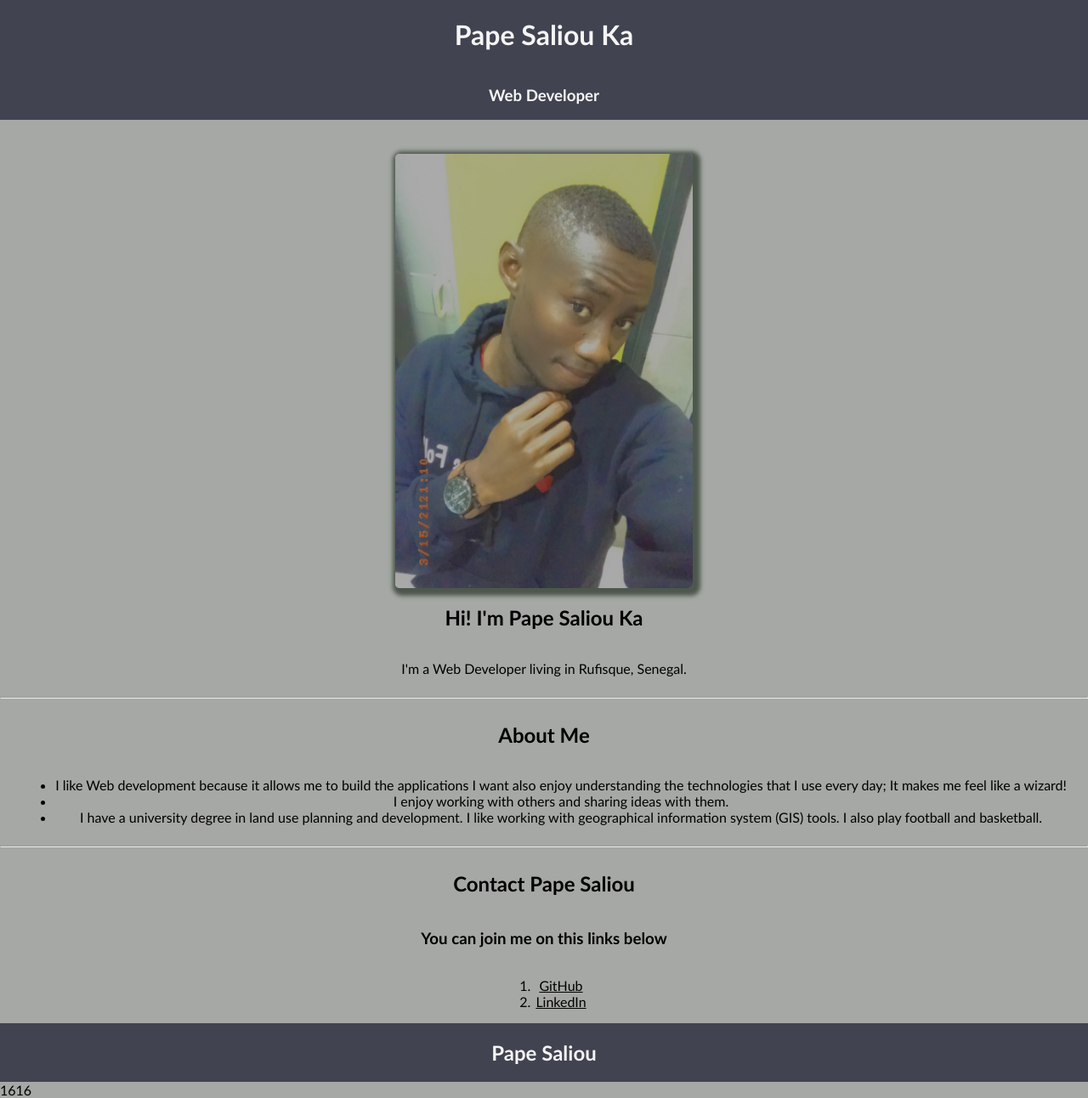
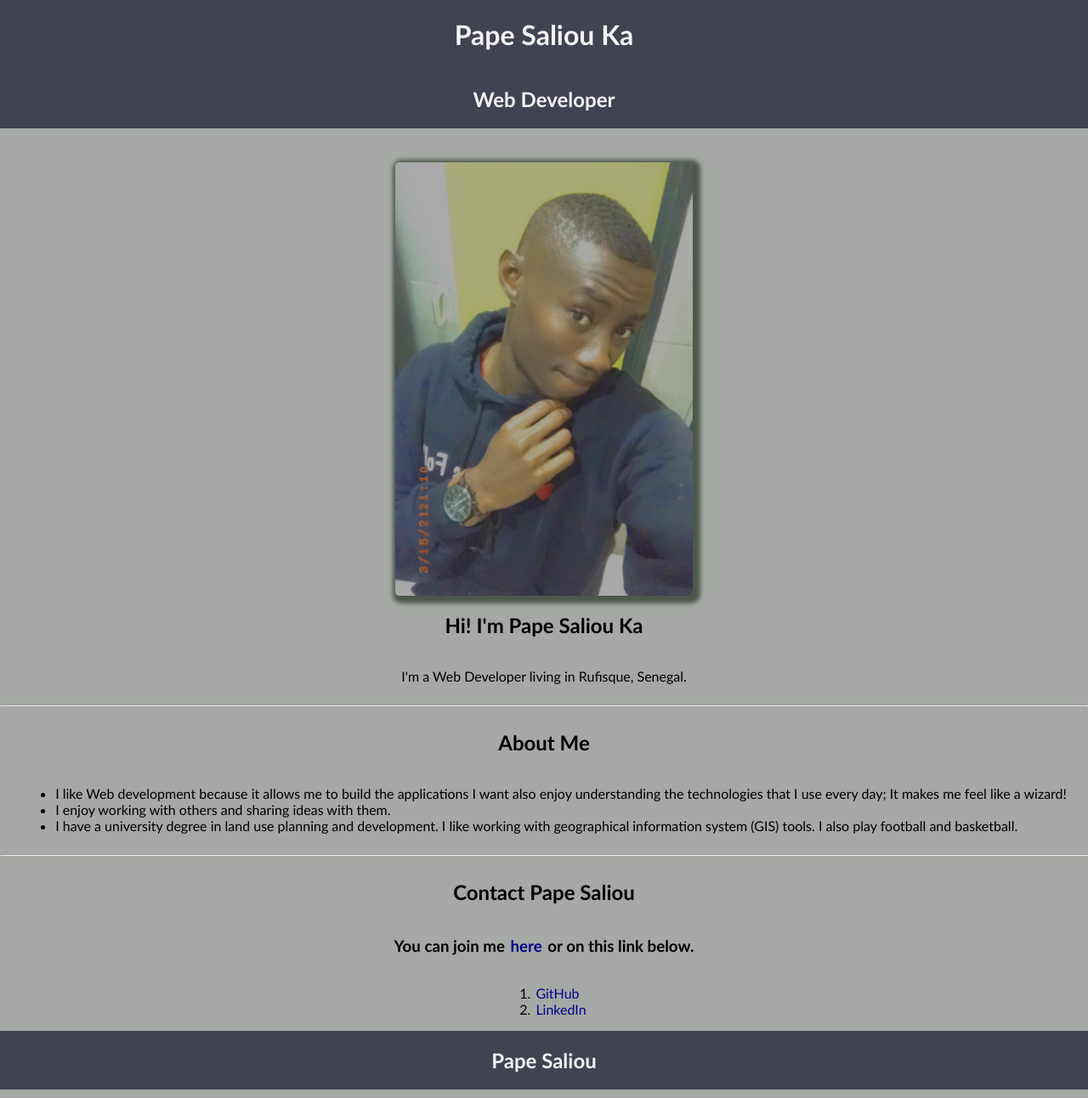
Before and after one commit to papesaliouka/portfolio-Thinkful, a plain HTML site: page index.html in a window 1280 px wide. Shown: the whole page at 85% size. Drawn offline with Linux system fonts and the light colour scheme.

Commit message:
fixing minor changes

```diff
--- a/index.html
+++ b/index.html
@@ -11,7 +11,7 @@
 <body>
     <header>
         <h1 class='text-color'>Pape Saliou Ka</h1>
-        <h3 class='text-color'>Web Developer</h3>
+        <h2 class='text-color'>Web Developer</h2>
     </header>
     <main>
         <!-- Intro section-->
@@ -35,7 +35,7 @@
         <!-- Contact Section-->
         <section>
             <h2>Contact Pape Saliou</h2>
-            <h3>You can join me on this links below</h3>
+            <h3>You can join me <a href="mailto:papesaliouka@gmail.com">here</a> or on this link below.</h3>
             <ol>
                 <li><a href="https://github.com/papesaliouka" target="_blank">GitHub</a></li>
                 <li><a href="https://www.linkedin.com/in/pape-saliou-ka-b5793116a/" target="_blank">LinkedIn</a></li>
@@ -47,4 +47,3 @@
     </footer>
 </body>
 </html>
-1616
--- a/styles.css
+++ b/styles.css
@@ -4,7 +4,7 @@ body{
     font-family: 'Trebuchet MS', 'Lucida Sans Unicode', 'Lucida Grande', 'Lucida Sans', Arial, sans-serif;
 
 }
-
+/*Header Styles*/
 header{
     display: flex;
     flex-direction: column;
@@ -12,14 +12,15 @@ header{
     align-items: center;
     background-color: #414350;
 }
+/* Sections Styles*/
 section{
     display: flex;
     flex-direction: column;
     justify-content: center;
     align-items: center;
-    text-align: center;
+    text-align: left;
 }
-
+/*footers styles*/
 footer{
     display: flex;
     justify-content: center;
@@ -36,9 +37,20 @@ img{
 
 a{
     padding: 2px;
-    color: black;
+    color: darkblue;
+    text-decoration: none;
 }
 
+a:hover{
+    color: darkkhaki;
+    text-decoration: none;
+}
+
+a:visited{
+    color: blue ;
+}
+
+/* styles the text color in the header and footer*/
 .text-color{
     color: whitesmoke;
 }
```
